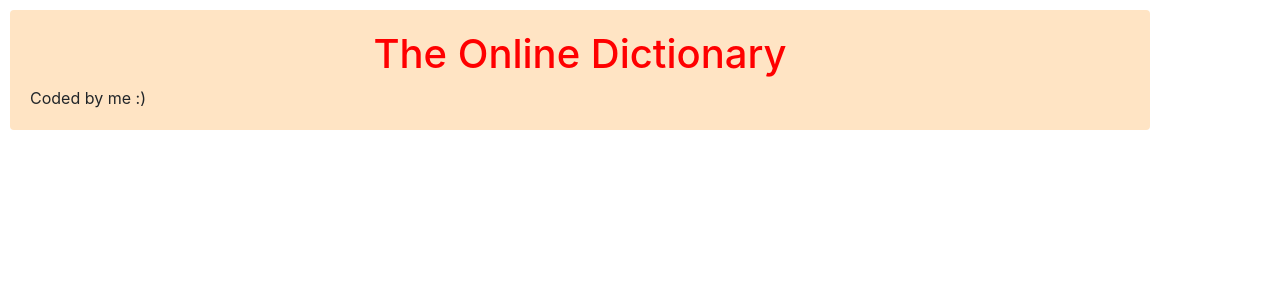
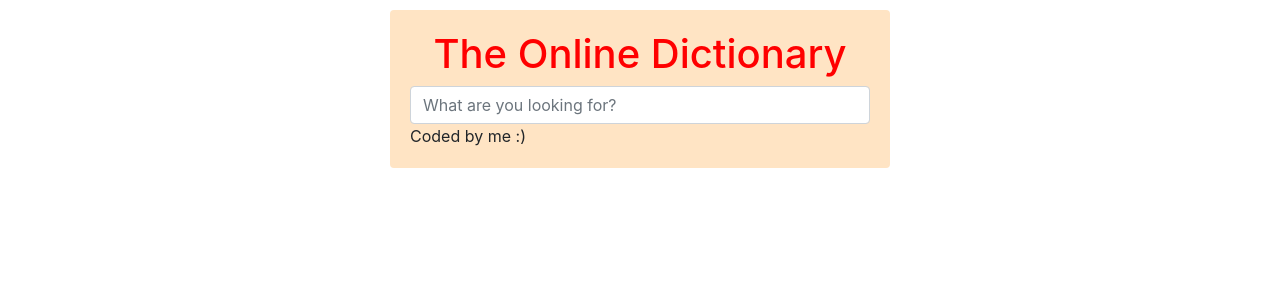
Before and after one commit to nwebsdale/she-codes-react-dictionary, a React (Create React App) app: page / in a window 1280 px wide. Shown: the top 300 px of the page. Built offline with nearby package versions, Linux system fonts and the light colour scheme.

Commit message:
Created search engine form and installed axios

```diff
--- a/package.json
+++ b/package.json
@@ -6,6 +6,7 @@
     "@testing-library/jest-dom": "^5.11.10",
     "@testing-library/react": "^11.2.5",
     "@testing-library/user-event": "^12.8.3",
+    "axios": "^0.21.1",
     "font-awesome": "^4.7.0",
     "react": "^17.0.2",
     "react-dom": "^17.0.2",
--- a/src/App.css
+++ b/src/App.css
@@ -1,7 +1,8 @@
 .App .container {
   background-color: bisque;
   border-radius: 4px;
-  margin: 10px;
+  margin: 10px auto;
+  max-width: 500px;
   padding: 20px;
 }
 
--- a/src/App.js
+++ b/src/App.js
@@ -1,5 +1,6 @@
 // import logo from "./logo.png";
 import "./App.css";
+import Dictionary from "./Dictionary.js";
 
 function App() {
   return (
@@ -8,6 +9,9 @@
         <header className="header row">
           <h1>The Online Dictionary</h1>
         </header>
+        <main>
+          <Dictionary />
+        </main>
         <footer>Coded by me :)</footer>
       </div>
     </div>
--- /dev/null
+++ b/src/Dictionary.js
@@ -0,0 +1,28 @@
+import React, { useState } from "react";
+import "./Dictionary.css";
+
+export default function Dictionary() {
+  let [keyword, setKeyword] = useState("");
+
+  function search(event) {
+    event.preventDefault();
+    alert(`Searching for ${keyword} definition`);
+  }
+
+  function handleKeywordSearch(event) {
+    setKeyword(event.target.value);
+  }
+
+  return (
+    <div className="Dictionary row">
+      <form className="form-inline" onSubmit={search}>
+        <input
+          className="form-control col-10"
+          onChange={handleKeywordSearch}
+          type="search"
+          placeholder="What are you looking for?"
+        ></input>
+      </form>
+    </div>
+  );
+}
```
Also changed, not shown: src/Dictionary.css (added), 1 other file (tests, documents, lock files or other folders).
